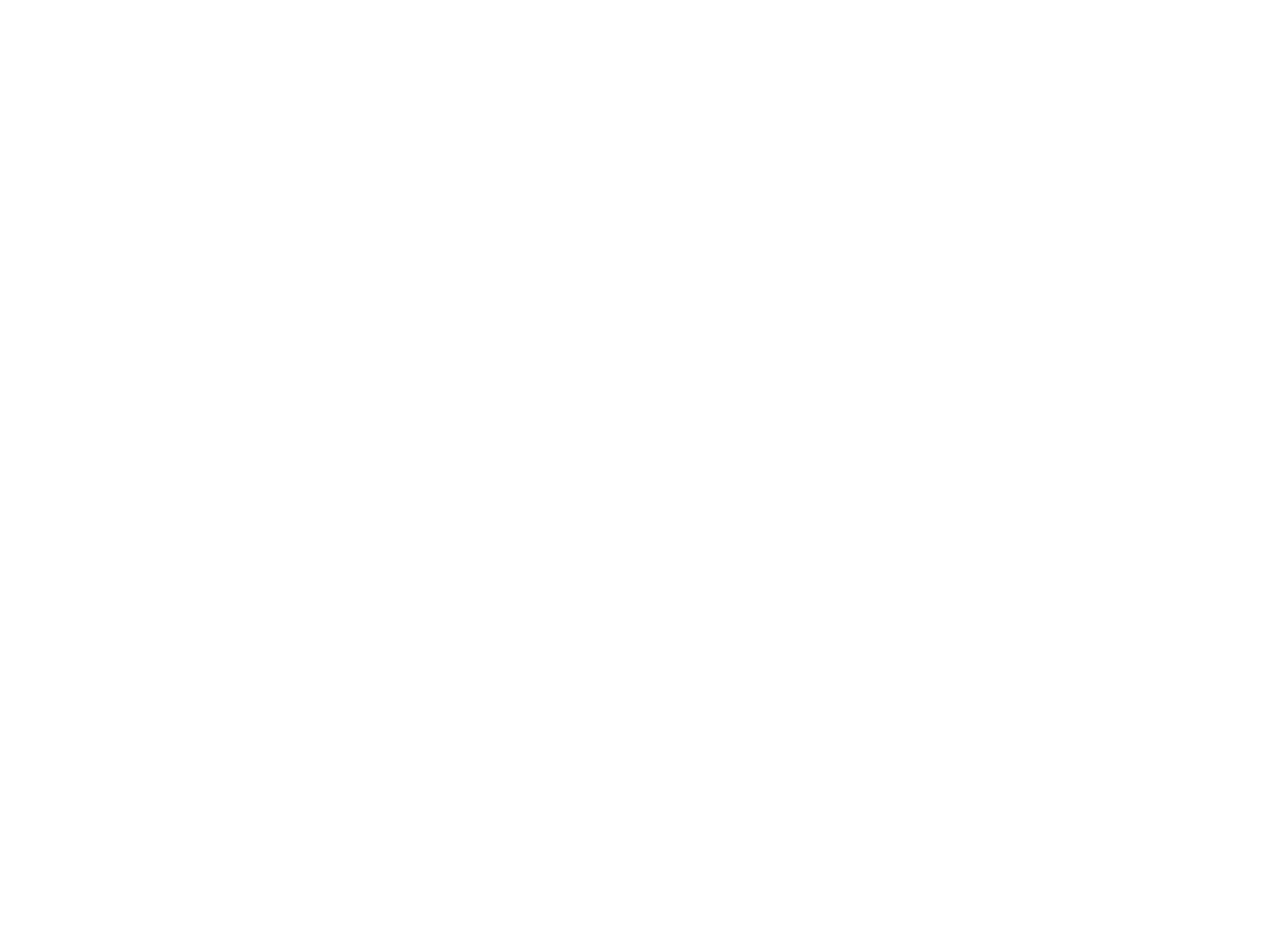
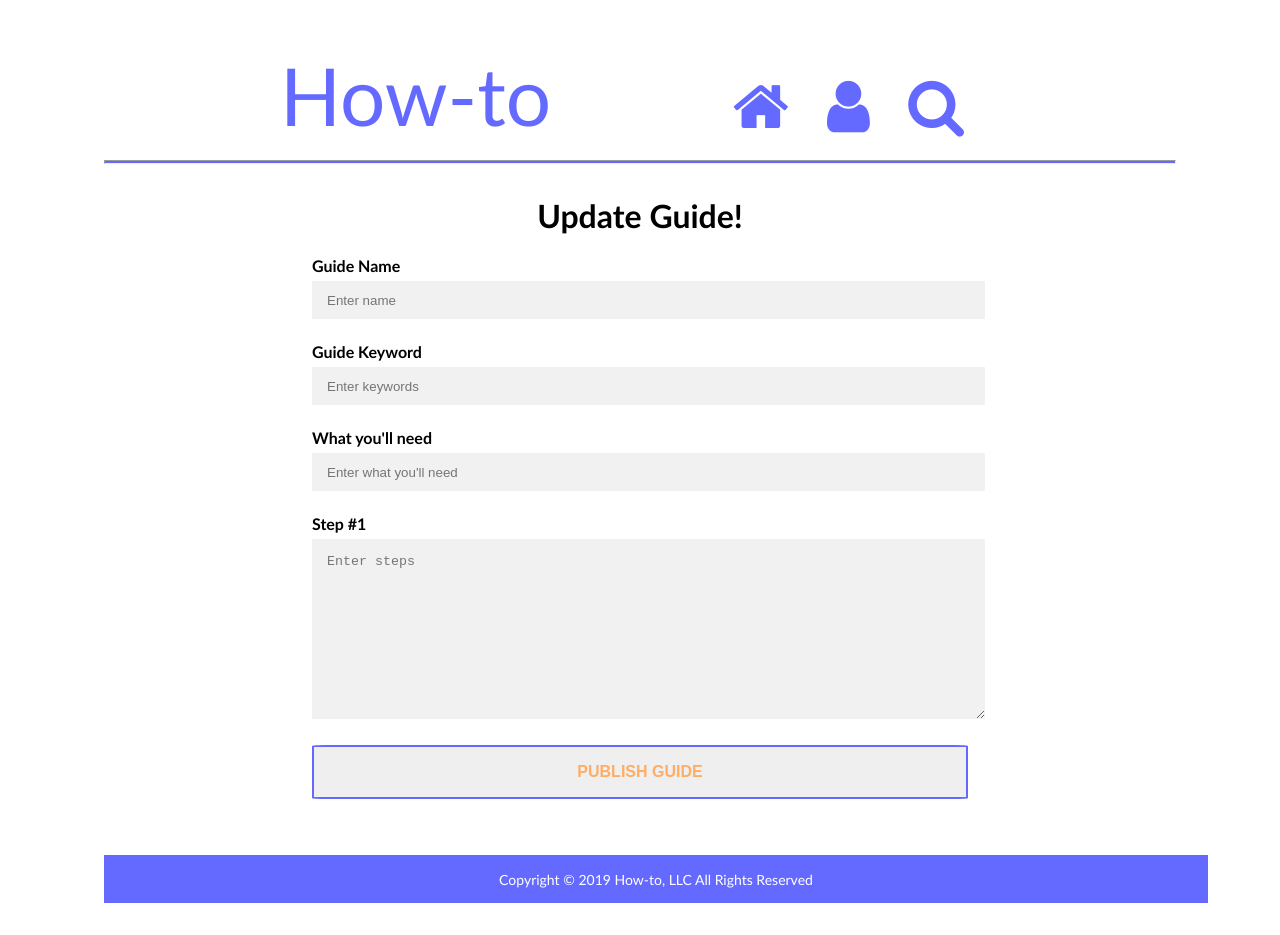
Before and after one commit to the-sage-org/How-to-FE, a React app: page /edit_guide in a window 1280 px wide. Before the commit the page ends 800 px from the top, so only its background shows below. Built offline with nearby package versions, Linux system fonts and the light colour scheme.

Commit message:
feat: user can update a guide
- user can update a guide

```diff
--- a/src/App.js
+++ b/src/App.js
@@ -5,6 +5,7 @@
 import LandingPage from './component/landingPage';
 import createGuide from './component/createAGuide';
 import viewGuides from './component/viewGuides';
+import updateGuide from './component/updateGuide';
 
 export default function App() {
   return (
@@ -13,6 +14,7 @@
       <Route exact path='/' component={LandingPage} />
       <Route exact path='/create-guide' component={createGuide} />
       <Route exact path='/view-guides' component={viewGuides} />
+      <Route exact path='/edit_guide' component={updateGuide} />
         <Route exact path='/login' component={Login} />
         <Route exact path='/register' component={Register} />
       </Switch>
--- a/src/actions/action.js
+++ b/src/actions/action.js
@@ -10,3 +10,5 @@
 export const FETCH_ALL_GUIDES_FAILURE = 'FETCH_ALL_GUIDES_FAILURE';
 export const DELETE_GUIDE_SUCCESS = 'DELETE_GUIDE_SUCCESS';
 export const DELETE_GUIDE_FAILURE = 'DELETE_GUIDE_FAILURE';
+export const UPDATE_GUIDE_SUCCESS = 'UPDATE_GUIDE_SUCCESS';
+export const UPDATE_GUIDE_FAILURE = 'UPDATE_GUIDE_FAILURE';
--- a/src/actions/guideAction.js
+++ b/src/actions/guideAction.js
@@ -7,7 +7,9 @@
   FETCH_ALL_GUIDES_SUCCESS,
   FETCH_ALL_GUIDES_FAILURE,
   DELETE_GUIDE_SUCCESS,
-  DELETE_GUIDE_FAILURE
+  DELETE_GUIDE_FAILURE,
+  UPDATE_GUIDE_SUCCESS,
+  UPDATE_GUIDE_FAILURE
 } from "./action";
 
 export const createGuide = guideDetails => dispatch => {
@@ -65,3 +67,20 @@
         throw err;
       });
   }
+
+  export const updateGuide = (guideId, guide) => dispatch => {
+    return axios.patch(`${serverAPI}/guide/${guideId}`, guide)
+      .then(res => {
+          toast.success(res.data.message)
+        dispatch({
+          type: UPDATE_GUIDE_SUCCESS,
+          payload: res.data
+        })
+      })
+      .catch(err => {
+          toast.error(err.response.data.error)
+        dispatch({ type: UPDATE_GUIDE_FAILURE, payload: err.response.data })
+        console.log(err.response.data);
+        throw err;
+      });
+  }
--- a/src/component/common/css/main.scss
+++ b/src/component/common/css/main.scss
@@ -6,6 +6,7 @@
 $background_color_1: #646aff;
 $background_color_2: #f1f1f1;
 $background_color_3: #ddd;
+$background_color_4: white;
 
 body {
   font-family: $font_family_1;
@@ -30,15 +31,15 @@
   flex-direction: row;
   justify-content: center;
   height: 6rem;
-	>div {
-		background-color: $background_color_3;
+  > div {
+    background-color: $background_color_4;
     margin: 10px;
     width: 40%;
     text-align: center;
     line-height: 75px;
     font-size: 30px;
     height: 6rem;
-	>i {
+    > i {
       margin: 1rem 2rem 0rem 0rem;
       padding: 0.2rem;
     }
@@ -100,7 +101,9 @@
     border: 2px solid #ffad65;
   }
 }
-input[type="email"], input[type="text"], input[type="password"] {
+input[type="email"],
+input[type="text"],
+input[type="password"] {
   width: 98%;
   height: 0.5rem;
   margin: 6px 0 23px 0;
@@ -132,12 +135,13 @@
   text-align: center;
 }
 
-  h4, p {
+h4,
+p {
   color: $color_2;
 }
 
 .card {
-	box-shadow: 0 4px 8px 0 rgba(0,0,0,0.2);
+  box-shadow: 0 4px 8px 0 rgba(0, 0, 0, 0.2);
   transition: 0.3s;
   width: 40%;
   margin: 0px 10px 40px 20px;
@@ -146,7 +150,7 @@
 }
 
 .card:hover {
-	box-shadow: 0 8px 16px 0 rgba(0,0,0,0.2);
+  box-shadow: 0 8px 16px 0 rgba(0, 0, 0, 0.2);
 }
 
 .delete-button {
@@ -154,6 +158,14 @@
   background-color: red;
   border-radius: 5px;
   color: white;
+}
+@media screen and (min-width: 723px) {
+	.wrap-form {
+	margin: 2rem 13rem 2rem 13rem;
+	h1 {
+		text-align: center;
+	}
+  }
 }
 @media screen and (max-width: 722px) {
   #title-text {
@@ -178,6 +190,9 @@
   .guide-container {
     margin-left: 10rem;
   }
+  .fa {
+	  font-size: 20px;
+  }
 }
 @media screen and (max-width: 370px) {
   #title-text {
@@ -187,4 +202,26 @@
   .guide-container {
     margin-left: 5rem;
   }
+  .fa {
+	font-size: 5px;
 }
+.header-container {
+	display: flex;
+	flex-direction: row;
+	justify-content: center;
+	height: 6rem;
+	> div {
+	  background-color: $background_color_4;
+	  margin-left: 0px;
+	  width: 40%;
+	  text-align: center;
+	  line-height: 75px;
+	  font-size: 30px;
+	  height: 6rem;
+	  > i {
+		margin: 1rem 2rem 0rem 0rem;
+		padding: 0.2rem;
+	  }
+}
+}
+}
--- a/src/component/loginForm.jsx
+++ b/src/component/loginForm.jsx
@@ -50,7 +50,7 @@
       <div className='container'>
         <Header />
         <hr />
-
+      <div className='wrap-form'>
         <form onSubmit={this.onSubmit}>
           <div>
             <h1>Welcome Back!</h1>
@@ -95,6 +95,7 @@
         >
           Sign Up
         </button>
+        </div>
       <Footer />
 
       </div>
--- a/src/component/registerForm.jsx
+++ b/src/component/registerForm.jsx
@@ -55,6 +55,7 @@
       <div className='container'>
         <Header />
         <hr />
+        <div className='wrap-form'>
         <form onSubmit={this.onSubmit}>
           <div>
             <h1>Let's Get Started!</h1>
@@ -112,6 +113,7 @@
         >
           Login
         </button>
+        </div>
 
         <Footer />
       </div>
--- /dev/null
+++ b/src/component/updateGuide.jsx
@@ -0,0 +1,156 @@
+import React, { Component } from "react";
+import { connect } from 'react-redux';
+import PropTypes from 'prop-types';
+import Header from "../component/common/header/header";
+import Footer from "../component/common/footer/footer";
+import { updateGuide } from '../actions/guideAction';
+
+class UpdateAGuide extends Component {
+  constructor() {
+    super();
+    this.state = {
+      id: '',
+      name: "",
+      keywords: "",
+      neededItems: "",
+      steps: ""
+    };
+  }
+
+  componentDidMount() {
+      console.log(this.props.location);
+    const { search } = this.props.location;
+    const id = search ? search.split('=')[1] : '';
+    this.setState({ id });
+  };
+
+  handleInputChange = ({ currentTarget: input }) => {
+    const data = { ...this.state.data };
+    data[input.name] = input.value;
+
+    this.setState({ data });
+  };
+
+  onSubmit = (e) => {
+    e.preventDefault();
+    const id = Number(this.state.id)
+    const { data } = this.state;
+    console.log(data)
+    if (data === undefined) {
+      toast.error('Fields are empty');
+      return;
+   }
+
+   const guide = {
+    name: data.name,
+    keywords: data.keywords,
+    neededItems: data.neededItems,
+    steps: data.steps
+  };
+
+  this.props.updateGuide(id, guide)
+  .then(res => {
+    this.props.history.push('/view-guides');
+});
+  };
+
+  render() {
+    const { history } = this.props;
+    return (
+      <div>
+        <div className="container">
+          <div className="header-container">
+            <Header />
+            <div>
+              <i className="fa fa-home fa-2x" />
+              <i className="fa fa-user fa-2x" />
+              <i className="fa fa-search fa-2x" />
+            </div>
+          </div>
+          <hr />
+          <div className='wrap-form'>
+          <form onSubmit={this.onSubmit}>
+            <div>
+              <h1>Update Guide!</h1>
+
+              <label htmlFor="name">
+                <b>Guide Name</b>
+              </label>
+              <br />
+              <input
+                type="text"
+                placeholder="Enter name"
+                name="name"
+                onChange={this.handleInputChange}
+                minLength="6"
+                required
+              />
+
+              <br />
+              <label htmlFor="keywords">
+                <b>Guide Keyword</b>
+              </label>
+              <br />
+              <input
+                type="text"
+                placeholder="Enter keywords"
+                name="keywords"
+                onChange={this.handleInputChange}
+                minLength="6"
+                required
+              />
+
+              <br />
+              <label htmlFor="neededItems">
+                <b>What you'll need</b>
+              </label>
+              <br />
+              <input
+                type="text"
+                placeholder="Enter what you'll need"
+                onChange={this.handleInputChange}
+                minLength="6"
+                name="neededItems"
+                required
+              />
+
+              <br />
+              <label htmlFor="steps">
+                <b>Step #1</b>
+              </label>
+              <br />
+              <textarea
+              placeholder="Enter steps"
+                onChange={this.handleInputChange}
+                name="steps"
+                cols="60"
+                rows="10"
+                minLength="6"
+                required
+              />
+
+              <button type="submit" className="padded-button">
+                Publish Guide
+              </button>
+            </div>
+          </form>
+          </div>
+          <Footer />
+        </div>
+      </div>
+    );
+  }
+}
+
+UpdateAGuide.propTypes = {
+    updateGuide: PropTypes.func.isRequired
+  };
+
+  const mapStateToProps = state => ({
+    guide: state.user.user
+  });
+
+  export default connect(
+    mapStateToProps,
+    { updateGuide }
+  )(UpdateAGuide);
--- a/src/component/viewGuides.jsx
+++ b/src/component/viewGuides.jsx
@@ -49,13 +49,20 @@
         />
       ))
     ) : (
-      <div className="no_entry">
+      <div className="no_guides">
         <p id="no-guide">No Guides Yet....</p>
       </div>
     );
     return (
       <div className="container">
+      <div className="header-container">
         <Header />
+        <div>
+              <i className="fa fa-home fa-2x" />
+              <i className="fa fa-user fa-2x" />
+              <i className="fa fa-search fa-2x" />
+            </div>
+        </div>
         <hr />
 
         <h2>All Guides</h2>
```
Lines whose indentation alone changed are shown as unchanged.
